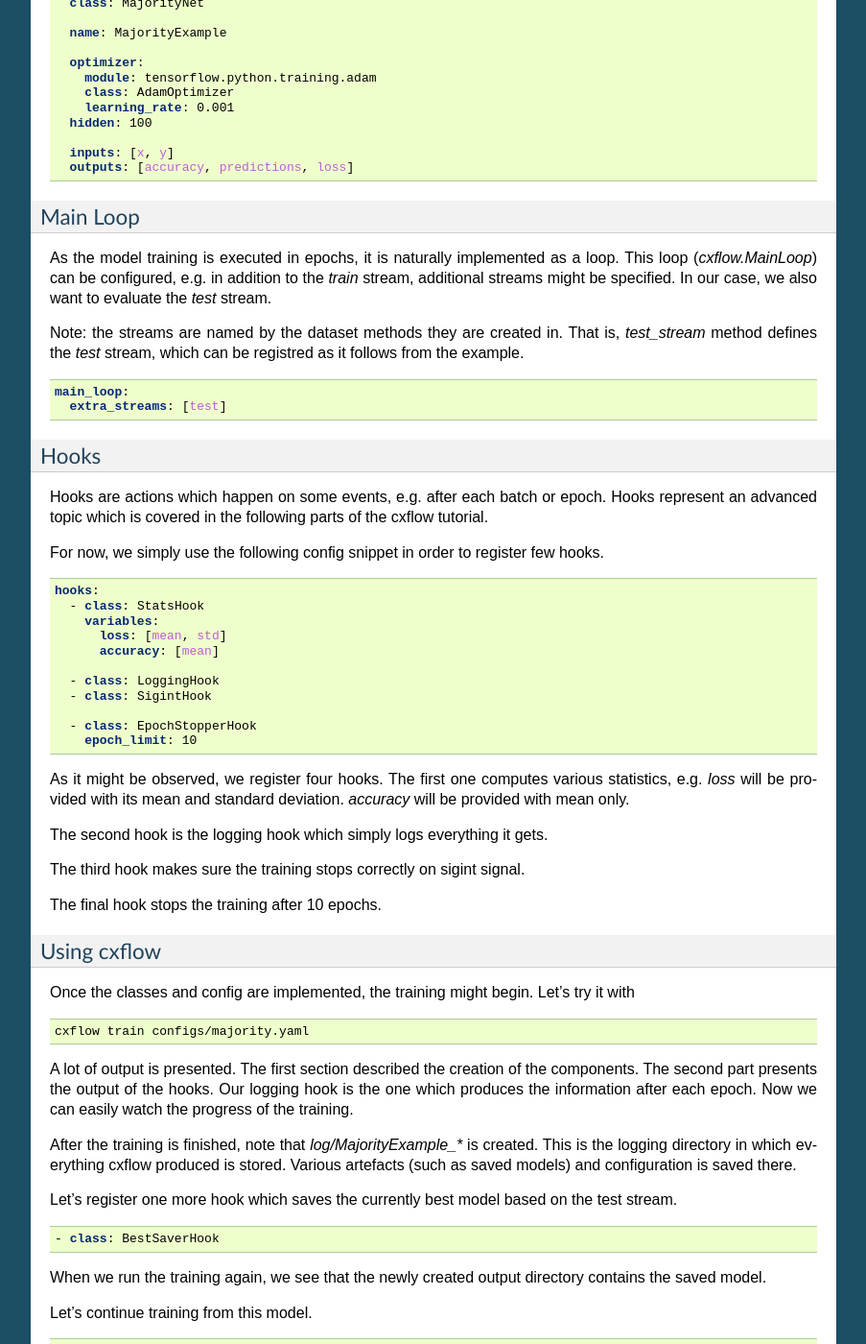
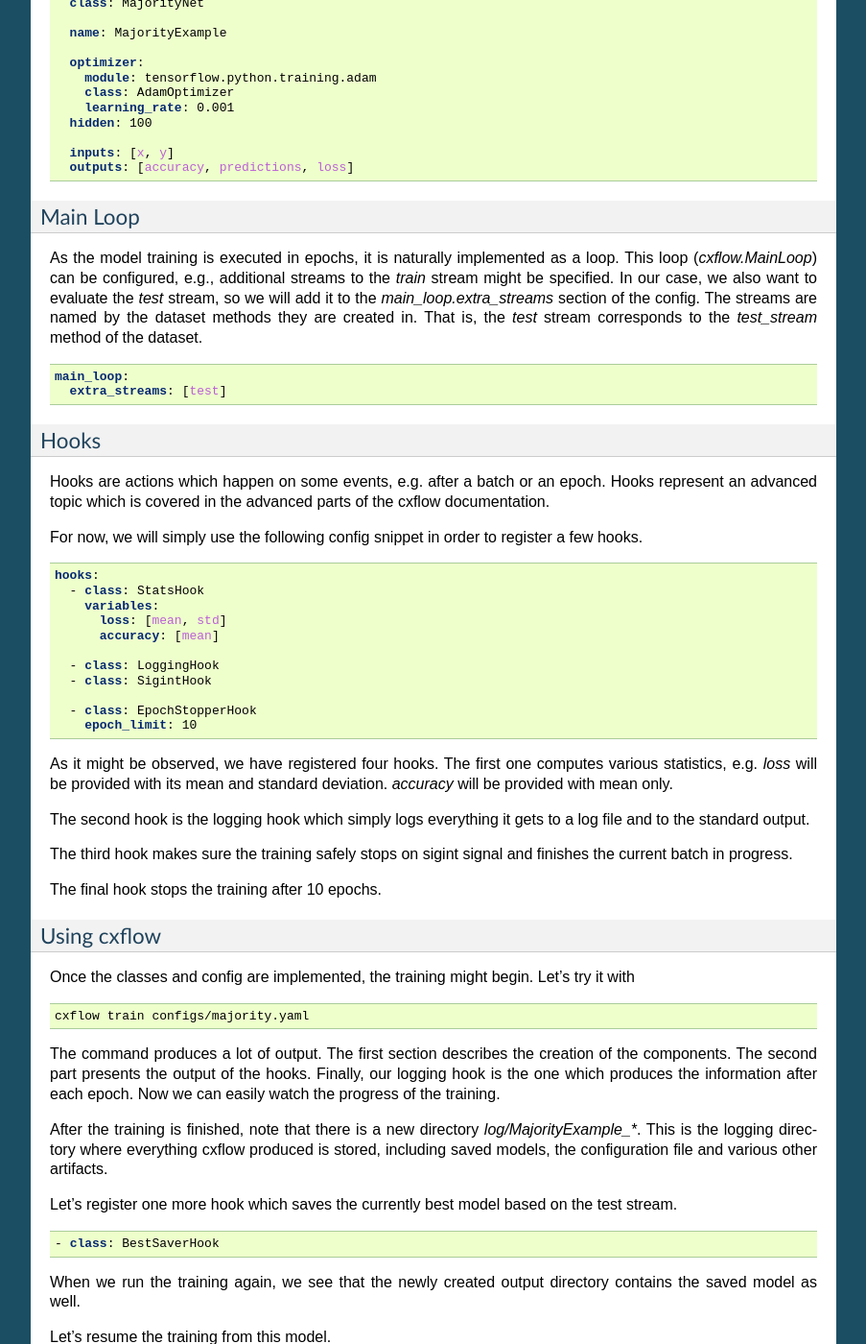
Before and after one commit to iterait/emloop, a Sphinx documentation site: the page built from docs/tutorial.rst, in a window 1280 px wide and 1400 px high, scrolled down 4408 px. Shown: the whole window at 96% size, without its empty margins (198-1101 px from the left). Built offline with Sphinx 7.4.7, drawn with Linux system fonts in a browser that asks for light colours; some of the changed text lies outside the part shown.

Commit message:
Various improvement and reformulations

```diff
--- a/docs/tutorial.rst
+++ b/docs/tutorial.rst
@@ -37,22 +37,25 @@
 *******
 
 The very first step in any machine learning task is to load and process the data.
-Every `cxflow` dataset is expected to extend the `cxflow.datasets.AbstractDataset`
+Every `cxflow` dataset is expected to extend the `cxflow.datasets.BaseDataset`
 and to have the following properties:
 
-#. **The constructor** accepts a YAML configuration in the form of a string (configuration
-   will be described later). The purpose of the constructor is to prepare data which will
-   be used for training and optionally testing.
 #. **Training stream** must be implemented. Training stream is an iterable which provides
-   batches of the training data. The implementation of the training stream is provided in
-   `train_stream` method.
+   batches of the training data.
+   The implementation of the training stream is provided in `train_stream` method.
 #. Analogously, the dataset might contain **additional streams** such as validation or test
-   streams. These are implemented in `<name>_stream` methods (e.g.,
+   streams.
+   These are implemented in `<name>_stream` methods (e.g.,
    `test_stream`). While additional streams are not mandatory, implementing at
    least the test stream is strongly suggested.
-#. Finally, the dataset might contain `split()` method which is responsible for correct
-   data splitting to training and testing subsets. This will be described in detail in
-   Advanced section.
+#. **The constructor** accepts a YAML configuration in the form of a string
+   (more on this later).
+   The purpose of the constructor is to parse the configuration string and
+   prepare that cxflow will soon call one of the stream functions.
+#. Finally, the dataset might contain other methods, e.g., `fetch`, `split`, or
+   anything else you may need.
+   Cxflow is able to call arbitrary function on your dataset using `cxflow dataset <name>`
+   command.
 
 For our purposes, let us create a class called `MajorityDataset`:
 
@@ -84,12 +87,10 @@
 
 Let us describe the functionality of our `MajorityDataset` step by step.
 Let's begin with `_init_with_kwargs` method.
-The method is called from the dataset constructor automatically and is passed the appropriate
-parameters.
-In our cases, we need `N` (number of examples in total), `dim` (dimension of the generated data)
-and `batch_size` (how big our batches will be).
-We explain the origin of these parameters later in the tutorial.
-For now, let's assume we get them magically.
+The method is called from the dataset constructor automatically and it is passed the
+parameters from the configuration file (configuration will be explained later).
+In our case, we need `N` (the number of examples in total), `dim` (the dimension of the
+generated data) and `batch_size` (how big our batches will be).
 
 The method randomly generates a dataset of `N` vectors of ones and zeros (variable `x`).
 For each of those vectors, it calculates the correct answer (variable `y`).
@@ -98,8 +99,7 @@
 the sake of simplicity).
 
 To sum up, when the dataset is constructed, it features four attributes (`train_x`,
-`train_y`, `test_x` and `test_y`)
-that represent the loaded data.
+`train_y`, `test_x` and `test_y`) that represent the loaded data.
 Note that it is completely valid option to rename them as desired.
 In real-world cases, we usually don't want to generate our data randomly.
 Instead, we can simply load them from file (e.g. `.csv`) or database.
@@ -107,7 +107,8 @@
 To iterate over the training data, there is a `train_stream` function.
 This function returns an iterator over batches.
 Each *batch* is a dictionary with keys `x` and `y`, where the value of `x` is a list of
-`batch_size` training vectors and the value of `y` is the list of the `batch_size` correct answers.
+training vectors and the value of `y` is the list of the correct answers.
+The lists have the length of `batch_size`.
 
 A batch (with `batch_size=4`) representing the example above looks like this:
 
@@ -133,10 +134,10 @@
 Iteration over the whole dataset is called an *epoch*.
 We train our machine learning models by iterating through the training stream for a single
 or multiple epochs.
-The test stream is used only for the model performance estimation.
+The test stream is used only to estimate the performance of the model.
 
-Note that by this design, the training and testing streams do not overlap, hence we might
-use the training stream for training and the testing stream for the independent estimation
+Note that in this design, the training and testing streams do not overlap, hence we might
+use the training stream for training and the testing stream for the unbiased estimation
 of the model performance.
 
 Model
@@ -196,7 +197,7 @@
             self._session.run(tf.local_variables_initializer())
 
 
-When implementing a custom model, make sure it extend the `cxflow.AbstractModel` class.
+When implementing a custom model, make sure to extend the `cxflow.BaseModel` class.
 As described above, this tutorial focuses only on TensorFlow model, hence extending
 `cxflow_tensorflow.BaseModel` is a good idea.
 
@@ -218,7 +219,7 @@
 
 The `_create_model` method can accept arbitrary arguments - in our case, we accept the
 optimization algorithm to be used and the number of hidden units.
-We will describe the origin of these parameters in the next section.
+We will describe the configuration file from which the parameters are taken in the next section.
 
 Configuration
 *************
@@ -227,7 +228,7 @@
 The configuration (aka *config*) defines which dataset will be used as the data source
 and which model will be employed for training.
 
-It is in form of YAML document.
+The configuration file is in the form of a YAML document.
 Feel free to use JSON instead, but YAML makes a lot of thing easier.
 
 The YAML document consists of four fundamental sections.
@@ -237,15 +238,15 @@
 #. main_loop
 #. hooks
 
-Let's dig in to them one by one.
+Let's dig into them one by one.
 
 Dataset
 =======
 
 In our case, we only need to tell cxflow which dataset to use.
 This is done by specifying `module` and `class` of the dataset.
-In addition, we specify the parameters of the dataset (those ones required in dataset's
-`_init_with_kwargs` method).
+In addition, we will specify the parameters of the dataset (those
+ones passed to dataset's `_init_with_kwargs` method).
 
 .. code-block:: yaml
 
@@ -257,25 +258,25 @@
       batch_size: 4
 
 We can pass arbitrary other constants to the dataset as they will be hidden in the `**kwargs`
-of the dataset `_init_with_kwargs` method.
+of the dataset's `_init_with_kwargs` method.
 
-**Note:** The whole `dataset` section will be passed as a string-encoded YAML to the dataset constructor.
+**Note:** The whole `dataset` section will be passed as a string-encoded YAML
+to the dataset constructor.
 In the case of using `cxflow.BaseDataset`, the YAML is automatically decoded and the individual
 variables are passed to `_init_with_kwargs` method.
 
 Model
 =====
 
-Similarly, the model is defined in the `net` section.
+Similarly to the dataset, the model is defined in the `net` section.
 In our case, we want to specify `module` and `class` of the model together with `optimizer` and
 `hidden` as required from the model's `_create_net` method.
-In addition, we specify the network `name` which will be used for logging directory creation.
+In addition, we will specify the network `name` which will be used for naming the
+logging directory.
 
-In addition, we have to specify which variables are the network inputs and which variables
-are on the output.
+In addition, we have to specify which TensorFlow variable names are the network inputs
+and which variable names are on the output.
 This is done by `inputs` and `outputs` config items.
-Note that (in case of TensorFlow) the specified inputs and outputs must match the named variables
-in the network.
 
 .. code-block:: yaml
 
@@ -298,13 +299,12 @@
 =========
 
 As the model training is executed in epochs, it is naturally implemented as a loop.
-This loop (`cxflow.MainLoop`) can be configured, e.g. in addition to the `train` stream,
-additional streams might be specified.
-In our case, we also want to evaluate the `test` stream.
-
-Note: the streams are named by the dataset methods they are created in.
-That is, `test_stream` method defines the `test` stream, which can be registred as it
-follows from the example.
+This loop (`cxflow.MainLoop`) can be configured, e.g., additional streams to the `train`
+stream might be specified.
+In our case, we also want to evaluate the `test` stream, so we will add it to the
+`main_loop.extra_streams` section of the config.  The streams are named by the dataset
+methods they are created in. That is, the `test` stream corresponds to the
+`test_stream` method of the dataset.
 
 .. code-block:: yaml
 
@@ -314,11 +314,11 @@
 Hooks
 =====
 
-Hooks are actions which happen on some events, e.g. after each batch or epoch.
-Hooks represent an advanced topic which is covered in the following parts of the cxflow
-tutorial.
+Hooks are actions which happen on some events, e.g. after a batch or an epoch.
+Hooks represent an advanced topic which is covered in the advanced parts of the cxflow
+documentation.
 
-For now, we simply use the following config snippet in order to register few hooks.
+For now, we will simply use the following config snippet in order to register a few hooks.
 
 .. code-block:: yaml
 
@@ -334,14 +334,16 @@
       - class: EpochStopperHook
         epoch_limit: 10
 
-As it might be observed, we register four hooks.
+As it might be observed, we have registered four hooks.
 The first one computes various statistics, e.g. `loss` will be provided with its mean and
 standard deviation.
 `accuracy` will be provided with mean only.
 
-The second hook is the logging hook which simply logs everything it gets.
+The second hook is the logging hook which simply logs everything it gets to a log file
+and to the standard output.
 
-The third hook makes sure the training stops correctly on sigint signal.
+The third hook makes sure the training safely stops on sigint signal and finishes
+the current batch in progress.
 
 The final hook stops the training after 10 epochs.
 
@@ -355,15 +357,15 @@
 
     cxflow train configs/majority.yaml
 
-A lot of output is presented.
-The first section described the creation of the components.
+The command produces a lot of output.
+The first section describes the creation of the components.
 The second part presents the output of the hooks.
-Our logging hook is the one which produces the information after each epoch.
+Finally, our logging hook is the one which produces the information after each epoch.
 Now we can easily watch the progress of the training.
 
-After the training is finished, note that `log/MajorityExample_*` is created.
-This is the logging directory in which everything cxflow produced is stored.
-Various artefacts (such as saved models) and configuration is saved there.
+After the training is finished, note that there is a new directory `log/MajorityExample_*`.
+This is the logging directory where everything cxflow produced is stored, including
+saved models, the configuration file and various other artifacts.
 
 Let's register one more hook which saves the currently best model based on the test stream.
 
@@ -372,9 +374,9 @@
       - class: BestSaverHook
 
 When we run the training again, we see that the newly created output directory contains
-the saved model.
+the saved model as well.
 
-Let's continue training from this model.
+Let's resume the training from this model.
 
 .. code-block:: bash
 
@@ -382,14 +384,15 @@
 
 Simple as that.
 
-In case the model is finalized and is desired to be used in the production, it is extremely
-easy to do so.
+In case the model is good enough to be used in the production, it is extremely
+easy to use cxflow for this purpose.
 **Note:** the dataset must implement `predict_stream` method.
-In addition, the net inputs and outputs should be modified in the configuration as, in production,
-we don't know the `y` so we are unable to compute `loss` correctly.
+In addition, the net inputs and outputs should be modified in the configuration file
+not to include `loss`, `accuracy` and `y`, since we don't know those in the
+producion environment.
 
 .. code-block:: bash
 
     cxflow predict log/MajorityExample_<some-suffix>
 
-We cover the production evironment in the following tutorials.
+We cover the predicion in the production evironment in the advanced tutorials.
```
Also changed, not shown: other parts of docs/tutorial.rst (+2 -2 lines).
